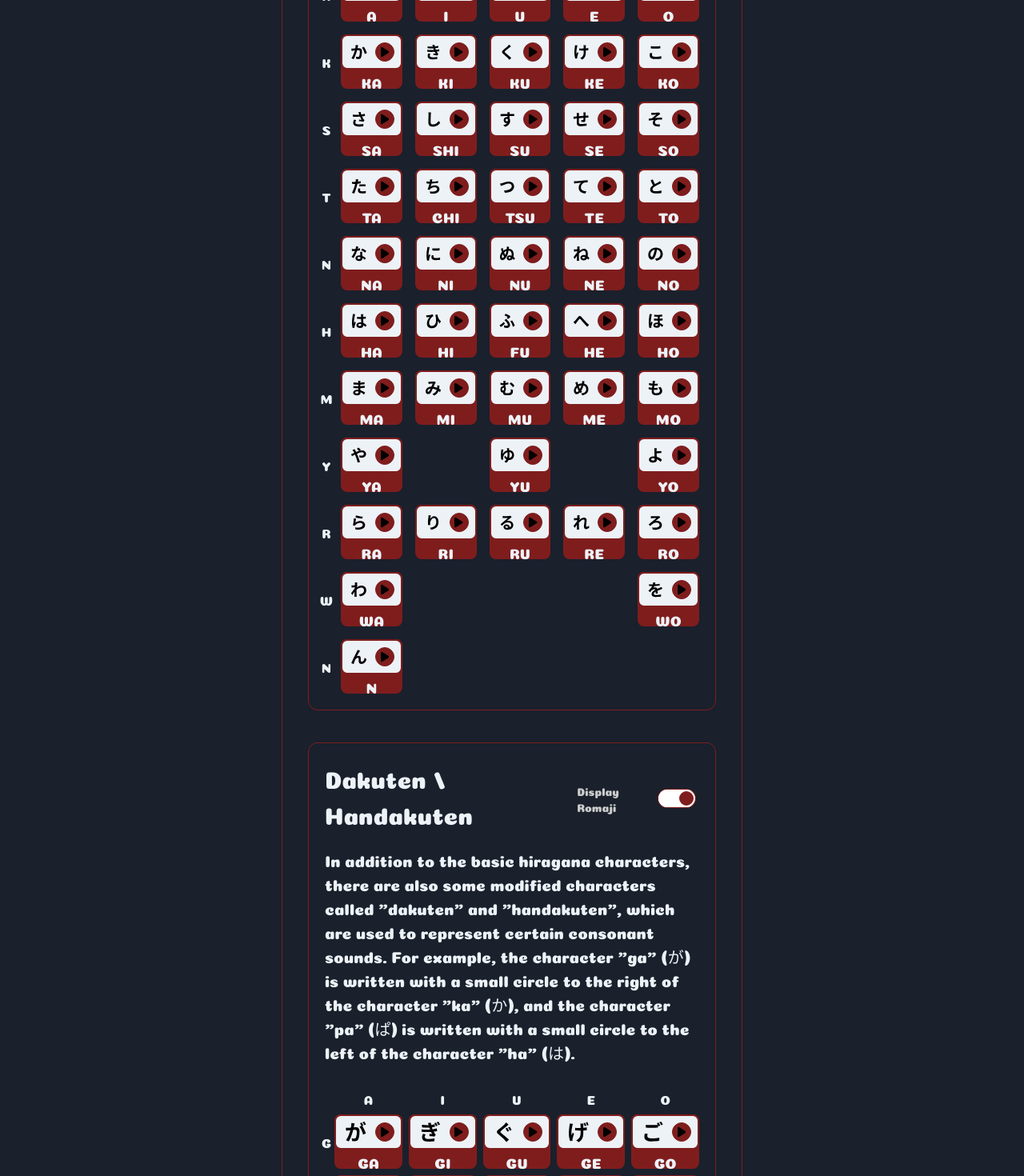
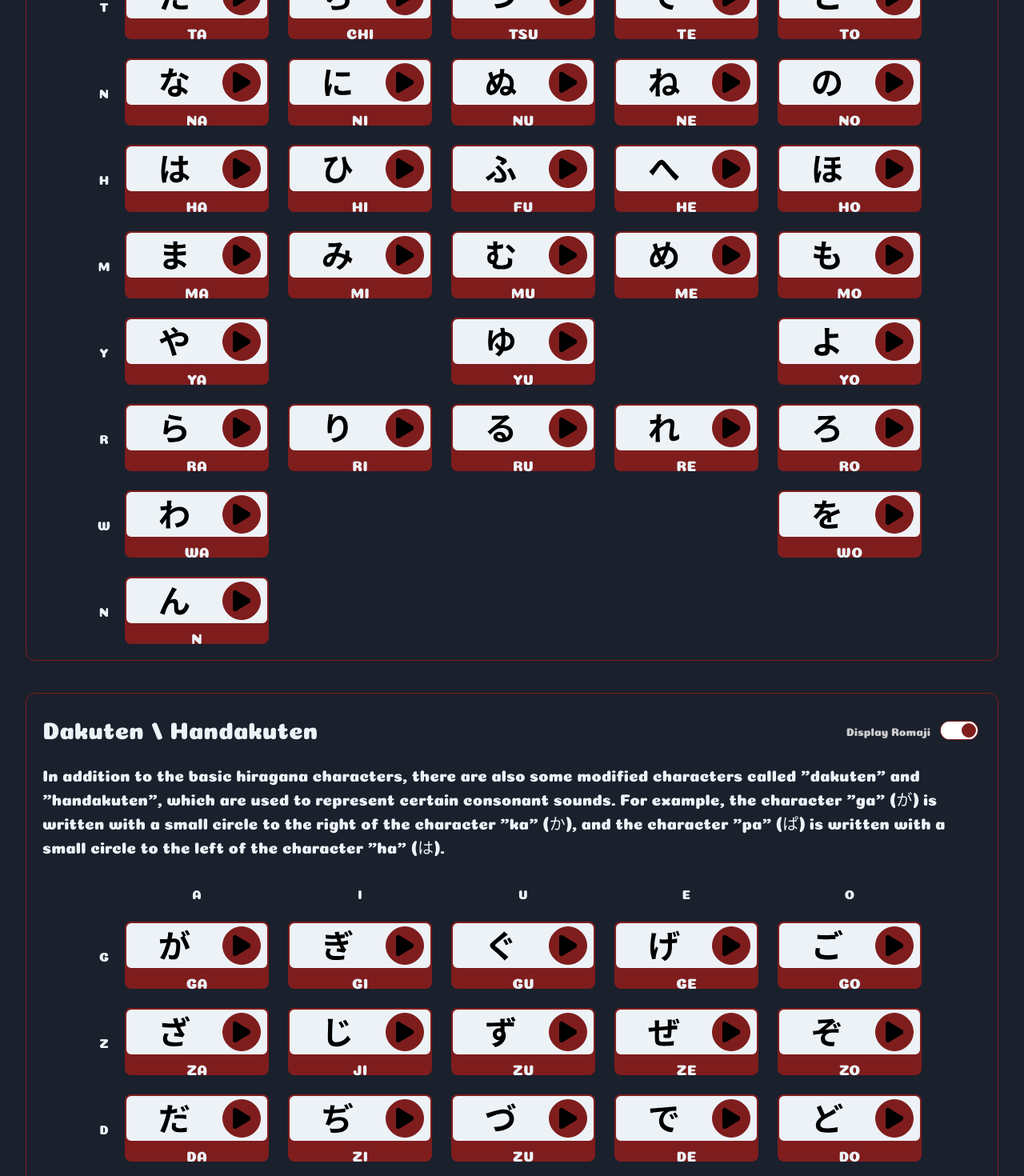
Before and after one commit to dastasoft/kana-trainer, a Next.js app: page /charts in a window 1280 px wide. Shown: the part 1100-2570 px from the top of the page at 80% size. Built offline with nearby package versions, Linux system fonts and the light colour scheme.

Commit message:
feat: responsive design

```diff
--- a/src/components/Home/Features.tsx
+++ b/src/components/Home/Features.tsx
@@ -25,7 +25,7 @@ const Bullet = ({ text }: { text: string }) => (
 const Features = () => {
   return (
     <section>
-      <div className="mx-auto max-w-screen-xl space-y-12 px-4 py-8 lg:space-y-20 lg:py-24 lg:px-6">
+      <div className="space-y-12 px-4 py-8 lg:space-y-20 lg:py-24 lg:px-6">
         <div className="items-center gap-8 lg:grid lg:grid-cols-2 xl:gap-16">
           <div className="sm:text-lg">
             <h2 className="mb-4 text-3xl font-extrabold tracking-tight">
--- a/src/features/chart/KanaCard.tsx
+++ b/src/features/chart/KanaCard.tsx
@@ -52,14 +52,14 @@ const KanaCard = ({
           )}
         </div>
         <button
-          className="btn-primary btn-xs btn-circle btn py-1"
+          className="btn-primary btn-xs btn-circle btn py-1 md:btn-sm lg:btn-md"
           onClick={play}
           aria-label={`Play sound for ${romaji}`}
         >
           <svg
             xmlns="http://www.w3.org/2000/svg"
             viewBox="0 0 384 512"
-            className="h-full"
+            className="h-full md:p-1 lg:p-2"
           >
             <path d="M73 39c-14.8-9.1-33.4-9.4-48.5-.9S0 62.6 0 80V432c0 17.4 9.4 33.4 24.5 41.9s33.7 8.1 48.5-.9L361 297c14.3-8.7 23-24.2 23-41s-8.7-32.2-23-41L73 39z" />
           </svg>
--- /dev/null
+++ b/src/features/chart/KanaList/KanaList.module.css
@@ -0,0 +1,6 @@
+.chart {
+  @apply mx-auto grid max-w-screen-lg items-center gap-2 md:gap-6;
+
+  grid-template-columns: 0.25rem repeat(3, minmax(0, 1fr));
+  grid-auto-rows: minmax(1fr);
+}
--- a/src/features/chart/KanaList/index.tsx
+++ b/src/features/chart/KanaList/index.tsx
@@ -6,6 +6,7 @@ import type { KanaData, KanaType } from '@/types/shared'
 
 import RomajiToggler from '../RomajiToggler'
 import IndexLetter from './IndexLetter'
+import styles from './KanaList.module.css'
 import KanaToGridItem from './KanaToGridItem'
 
 export default function KanaList({
@@ -18,7 +19,7 @@ export default function KanaList({
   const [displayRomaji, setDisplayRomaji] = useState(true)
 
   return (
-    <div>
+    <>
       <div className="rounded-xl border border-primary p-5">
         <div className="flex items-center justify-between">
           <h2 className="mb-2 text-3xl">{common.kanaTypes.basic}</h2>
@@ -29,7 +30,7 @@ export default function KanaList({
         </div>
         <p className="mb-8">{chart.basicSounds}</p>
         <p className="mb-3 text-sm">{chart.displayStrokeOrder}</p>
-        <div className="grid grid-cols-6 items-center gap-2 md:gap-4">
+        <div className="mx-auto grid max-w-screen-lg grid-cols-6 items-center gap-2 md:gap-6">
           {['', 'a', 'i', 'u', 'e', 'o'].map((letter) => (
             <IndexLetter key={letter} letter={letter} />
           ))}
@@ -49,7 +50,7 @@ export default function KanaList({
           />
         </div>
         <p className="mt-3 mb-8">{chart.additionalSounds}</p>
-        <div className="grid grid-cols-6 items-center gap-2">
+        <div className="mx-auto grid max-w-screen-lg grid-cols-6 items-center gap-2 md:gap-6">
           {['', 'a', 'i', 'u', 'e', 'o'].map((letter) => (
             <IndexLetter key={letter} letter={letter} />
           ))}
@@ -70,7 +71,7 @@ export default function KanaList({
           />
         </div>
         <p className="mt-3 mb-8">{chart.compound}</p>
-        <div className="grid grid-cols-4 items-center gap-2">
+        <div className={styles.chart}>
           {['', 'a', 'u', 'o'].map((letter) => (
             <IndexLetter key={letter} letter={letter} />
           ))}
@@ -82,6 +83,6 @@ export default function KanaList({
           />
         </div>
       </div>
-    </div>
+    </>
   )
 }
--- a/src/features/training/SelectTraining/ImgCheckbox.tsx
+++ b/src/features/training/SelectTraining/ImgCheckbox.tsx
@@ -33,8 +33,8 @@ export default function ImgCheckbox({
           <Image
             src={imgURL}
             alt={label}
-            height={150}
-            width={150}
+            height={250}
+            width={250}
             sizes="(max-width: 768px) 100vw,
               (max-width: 1200px) 50vw,
               33vw"
--- a/src/features/training/SelectTraining/index.tsx
+++ b/src/features/training/SelectTraining/index.tsx
@@ -65,7 +65,7 @@ export default function SelectTraining({ start }: SelectTrainingProps) {
         currentAlphabet={trainingPath}
         setCurrentAlphabet={setTrainingPath}
       />
-      <div className="my-8 mx-auto max-w-xl">
+      <div className="my-8 mx-auto max-w-3xl">
         <div className="grid grid-cols-3 gap-5">
           <Button
             className="col-span-3 text-xl"
--- a/src/layouts/RootLayout.tsx
+++ b/src/layouts/RootLayout.tsx
@@ -12,7 +12,7 @@ const RootLayout = ({ meta, children }: RootLayoutProps) => (
   <div className="flex h-full min-h-screen flex-col antialiased">
     {meta}
     <Header />
-    <main className="flex-1 text-xl">{children}</main>
+    <main className="mx-auto w-full max-w-7xl flex-1 text-xl">{children}</main>
     <Footer />
   </div>
 )
--- a/src/styles/global.css
+++ b/src/styles/global.css
@@ -6,10 +6,6 @@ html,
 body,
 #__next {
   @apply bg-black text-white w-full;
-}
-
-#__next {
-  @apply max-w-xl mx-auto border border-primary;
 }
 
 body::-webkit-scrollbar {
```
